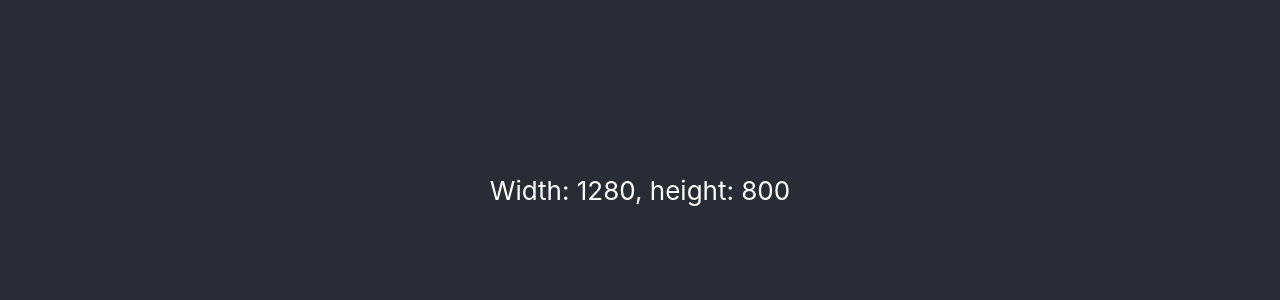
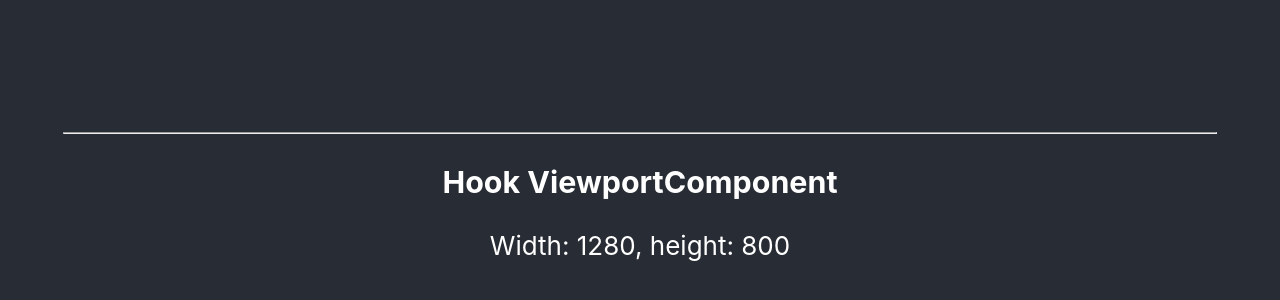
Before and after one commit to AntonKulagin/MFD, a React (Create React App) app in the folder react-course/: page / in a window 1280 px wide. Shown: the part 210-510 px from the top of the page. Built offline with nearby package versions, Linux system fonts and the light colour scheme.

Commit message:
created hook component

```diff
--- a/react-course/src/App.css
+++ b/react-course/src/App.css
@@ -1,16 +1,5 @@
 .App {
   text-align: center;
-}
-
-.App-logo {
-  height: 40vmin;
-  pointer-events: none;
-}
-
-@media (prefers-reduced-motion: no-preference) {
-  .App-logo {
-    animation: App-logo-spin infinite 20s linear;
-  }
 }
 
 .App-header {
@@ -23,16 +12,3 @@
   font-size: calc(10px + 2vmin);
   color: white;
 }
-
-.App-link {
-  color: #61dafb;
-}
-
-@keyframes App-logo-spin {
-  from {
-    transform: rotate(0deg);
-  }
-  to {
-    transform: rotate(360deg);
-  }
-}
--- a/react-course/src/App.js
+++ b/react-course/src/App.js
@@ -1,12 +1,11 @@
 import './App.css';
-import { useViewportSize } from './hooks/useViewportSize';
+import HookViewportComponent from './components/hooksComponents/hookViewportComponent';
 
 function App() {
-  const { height, width } = useViewportSize();
   return (
     <div className="App">
       <header className="App-header">
-        Width: {width}, height: {height}
+        <HookViewportComponent />
       </header>
     </div>
   );
--- /dev/null
+++ b/react-course/src/components/hooksComponents/hookViewportComponent.jsx
@@ -0,0 +1,17 @@
+import React from 'react';
+import { useViewportSize } from '../../hooks/useViewportSize';
+
+const HookViewportComponent = () => {
+  const { height, width } = useViewportSize();
+  return (
+    <div>
+      <hr style={{ width: '90vw' }} />
+      <h3>Hook ViewportComponent</h3>
+      <div>
+        Width: {width}, height: {height}
+      </div>
+    </div>
+  );
+};
+
+export default HookViewportComponent;
```
